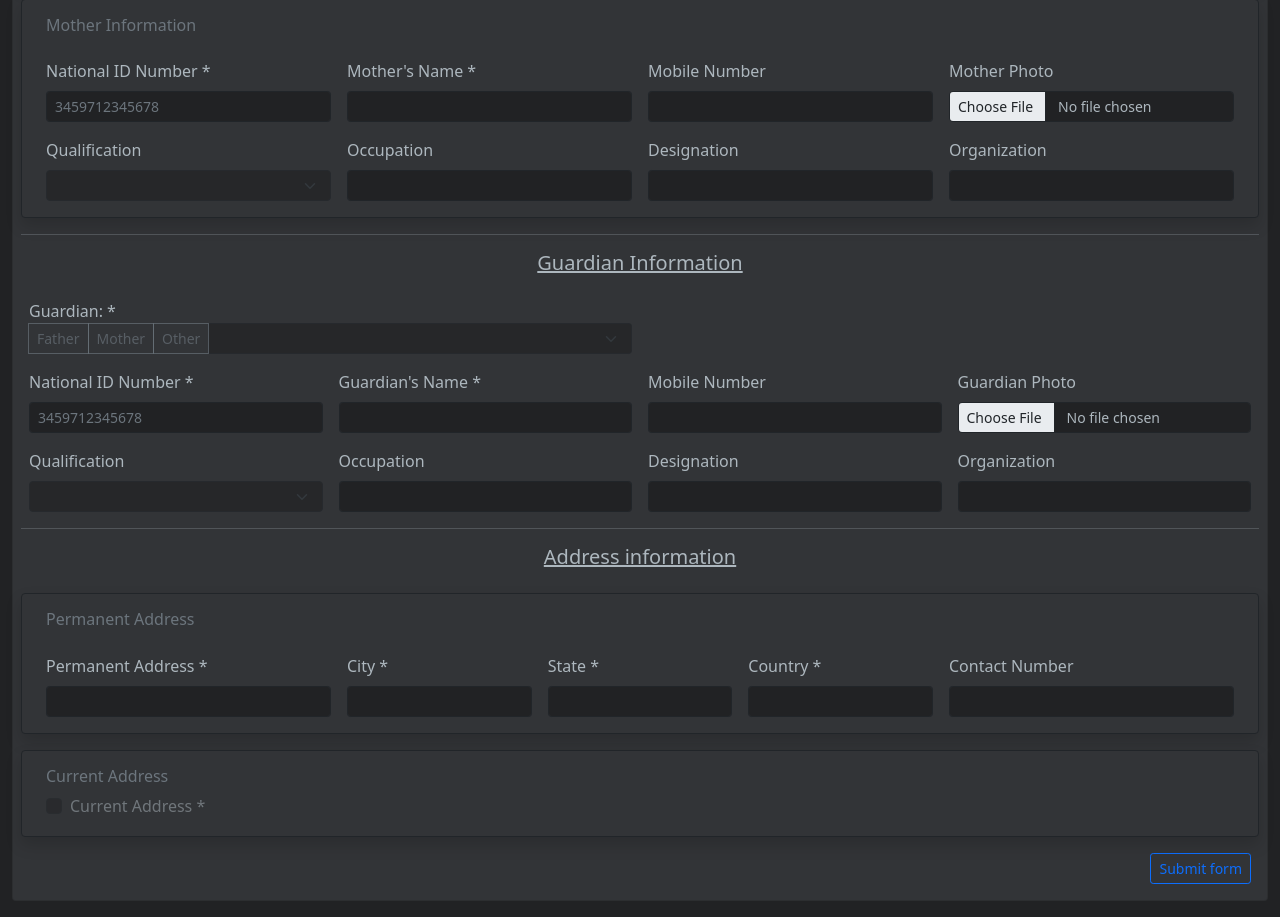
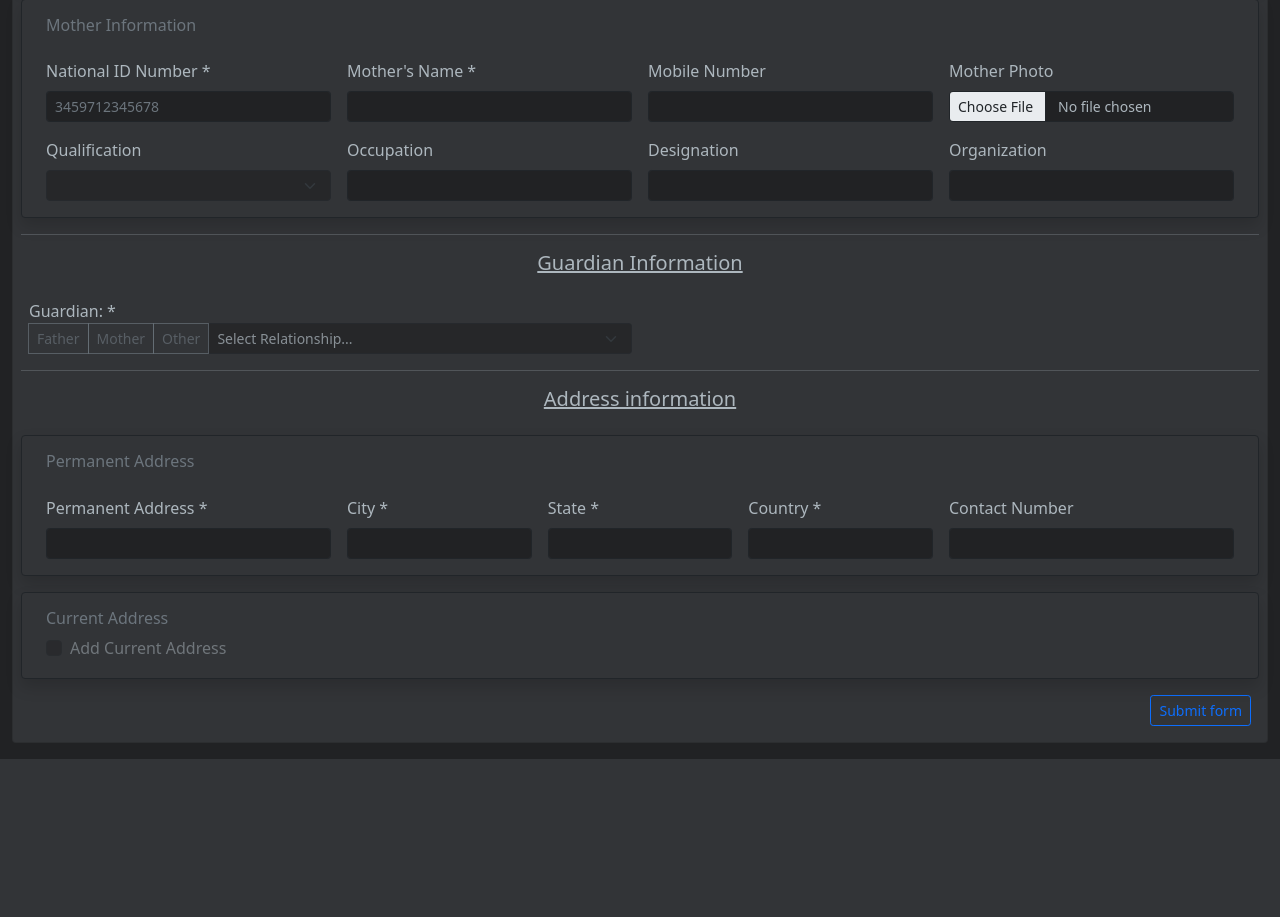
Before and after one commit to NumanNaseerNomi/NOMi.DAS.LMS, a PHP site: page / in a window 1280 px wide. Shown: the part 978-1895 px from the top of the page. After the commit the page ends 1737 px from the top, so only its background shows below. Run offline with PHP 8.4, Linux system fonts and the light colour scheme.

Commit message:
Update admissionForm.php

```diff
--- a/NOMi/iDAS/components/admissionForm.php
+++ b/NOMi/iDAS/components/admissionForm.php
@@ -133,21 +133,21 @@
 			<div class="col-md-6">
 				<label class="form-check-label">Guardian: * &emsp;</label>
 				<div class="input-group input-group-sm">
-					<input type="radio" class="btn-check requiredFatherNID" name="guardianOptions" id="guardianFather" data-bs-toggle="collapse" data-bs-target="#collapseGuardian" aria-expanded="true" aria-controls="collapseGuardian" onclick="disableGroup('guardianFather', 'isGuardian');" required disabled>
+					<input type="radio" class="btn-check requiredFatherNID" name="guardianOptions" id="guardianFather" data-bs-toggle="collapse" data-bs-target="#collapseGuardian" aria-expanded="false" aria-controls="collapseGuardian" onclick="disableGroup('guardianFather', 'isGuardian');" required disabled>
 					<label class="btn btn-outline-secondary" for="guardianFather">Father</label>
-					<input type="radio" class="btn-check requiredMotherNID" name="guardianOptions" id="guardianMother" data-bs-toggle="collapse" data-bs-target="#collapseGuardian" aria-expanded="true" aria-controls="collapseGuardian" onclick="disableGroup('guardianMother', 'isGuardian');" disabled>
+					<input type="radio" class="btn-check requiredMotherNID" name="guardianOptions" id="guardianMother" data-bs-toggle="collapse" data-bs-target="#collapseGuardian" aria-expanded="false" aria-controls="collapseGuardian" onclick="disableGroup('guardianMother', 'isGuardian');" disabled>
 					<label class="btn btn-outline-secondary" for="guardianMother">Mother</label>
-					<input type="radio" class="btn-check requiredStudentNID" name="guardianOptions" id="guardianOther" data-bs-toggle="collapse" data-bs-target="#collapseGuardian" aria-expanded="true" aria-controls="collapseGuardian" disabled>
+					<input type="radio" class="btn-check requiredStudentNID" name="guardianOptions" id="guardianOther" data-bs-toggle="collapse" data-bs-target="#collapseGuardian" aria-expanded="false" aria-controls="collapseGuardian" onclick="disableGroup('guardianMother', 'isGuardian', false);" disabled>
 					<label class="btn btn-outline-secondary" for="guardianOther">Other</label>
-					<select class="form-select bgDarkBlack border-dark fcLightBlack requiredStudentNID" id="guardianRelationship" onfocus="this.form.guardianOther.checked = true" onchange="disableOnInvalid('guardianRelationship','requiredGuardianRelationship');" required disabled>
-						<option selected disabled></option>
+					<select class="form-select bgDarkBlack border-dark fcLightBlack requiredStudentNID" id="guardianRelationship" onclick="disableGroup('guardianMother', 'isGuardian'); false" onfocus="this.form.guardianOther.checked = true" onchange="disableOnInvalid('guardianRelationship','requiredGuardianRelationship');" required disabled>
+						<option selected disabled>Select Relationship...</option>
 						<option value="">Uncle</option>
 						<option value="">Ant</option>
 						<option value="">Matric</option>
 					</select>
 				</div>
 			</div>
-			<div class="collapse show" id="collapseGuardian">
+			<div class="collapse" id="collapseGuardian">
 				<div class="row g-3">
 					<div class="col-md-3">
 						<label for="guardianNID" class="form-label">National ID Number *</label>
@@ -223,7 +223,7 @@
 					<div class="col-12">
 						<div class="form-check">
 							<input class="form-check-input bgDarkBlack border-dark requiredPermanentAddress" type="checkbox" id="asPermanent" data-bs-toggle="collapse" data-bs-target="#collapseCurrentAddress" aria-expanded="false" aria-controls="collapseCurrentAddress" onclick="disableGroup('asPermanent', 'isPermanent', false);" disabled>
-							<label class="form-check-label" for="asPermanent">Current Address *</label>
+							<label class="form-check-label" for="asPermanent"> Add Current Address</label>
 						</div>
 					</div>
 					<div class="collapse" id="collapseCurrentAddress">
```
